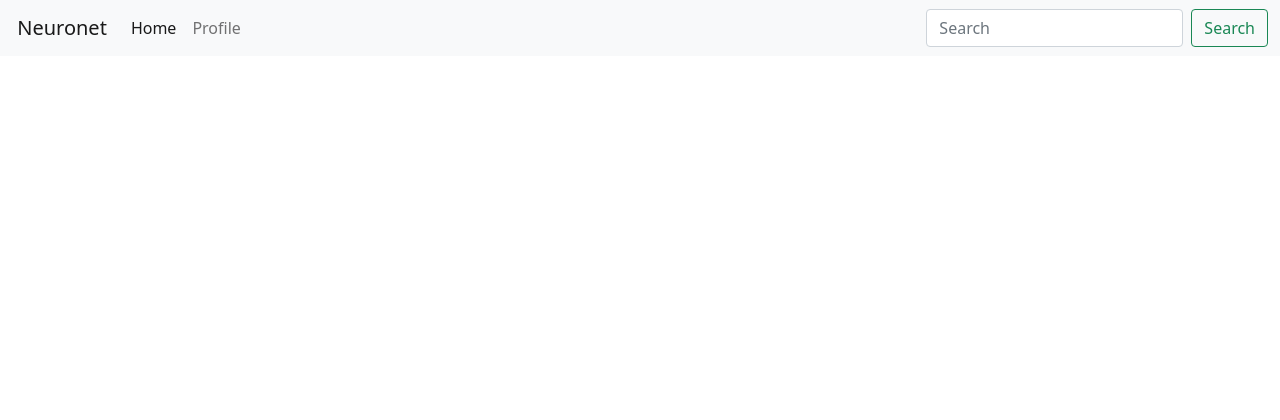
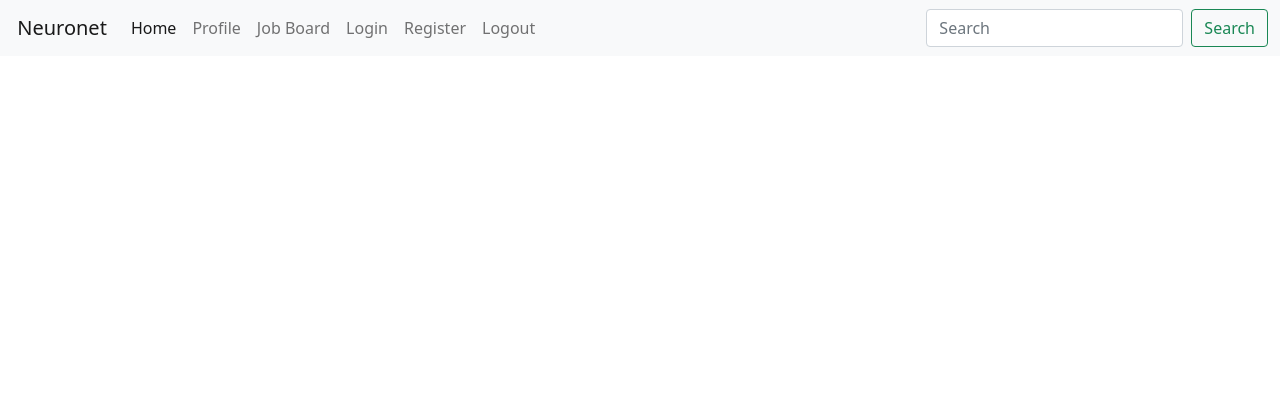
Before and after one commit to DeannaCarina/Neuronet, a Django app: page / in a window 1280 px wide. Shown: the top 420 px of the page. Run offline with Django 3.2, Linux system fonts and the light colour scheme.

Commit message:
add more links to navbar

```diff
--- a/templates/includes/navigation.html
+++ b/templates/includes/navigation.html
@@ -16,6 +16,18 @@
                 <li class="nav-item">
                     <a class="nav-link" href="#">Profile</a>
                 </li>
+                <li class="nav-item">
+                    <a class="nav-link" href="#">Job Board</a>
+                </li>
+                <li class="nav-item">
+                    <a class="nav-link" href="#">Login</a>
+                </li>
+                <li class="nav-item">
+                    <a class="nav-link" href="#">Register</a>
+                </li>
+                <li class="nav-item">
+                    <a class="nav-link" href="#">Logout</a>
+                </li>
             </ul>
             <form class="d-flex">
                 <input class="form-control me-2" type="search" placeholder="Search" aria-label="Search">
```
